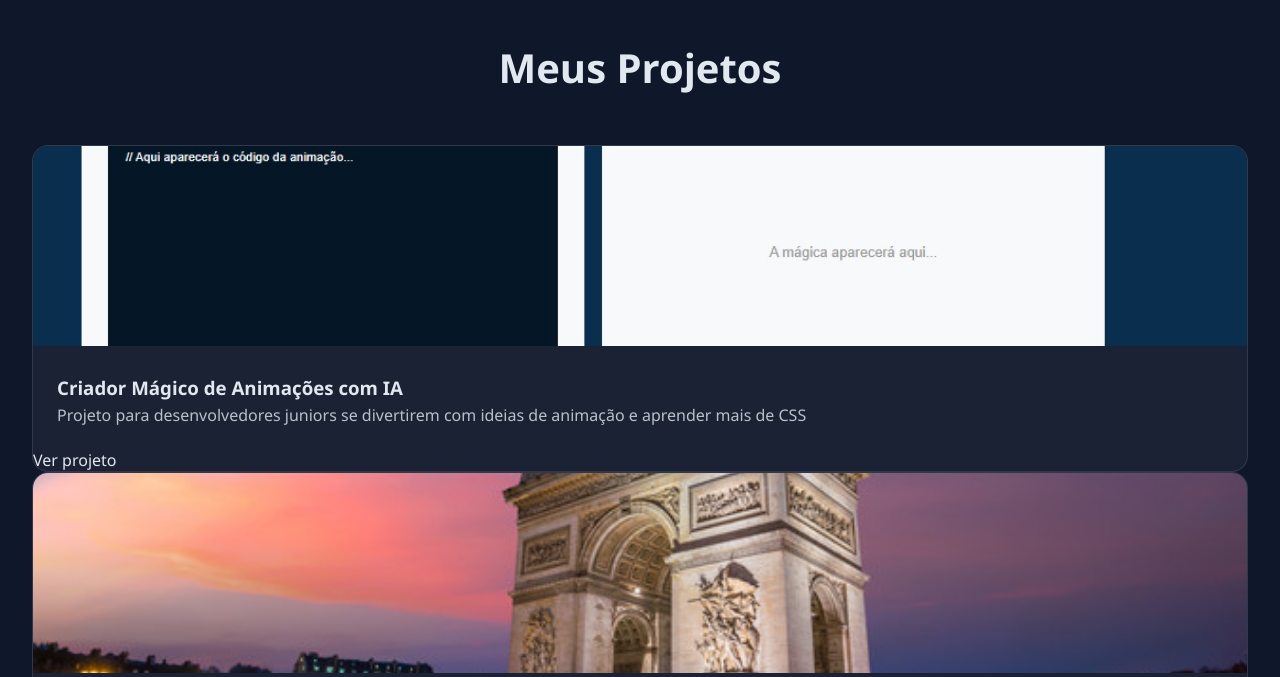
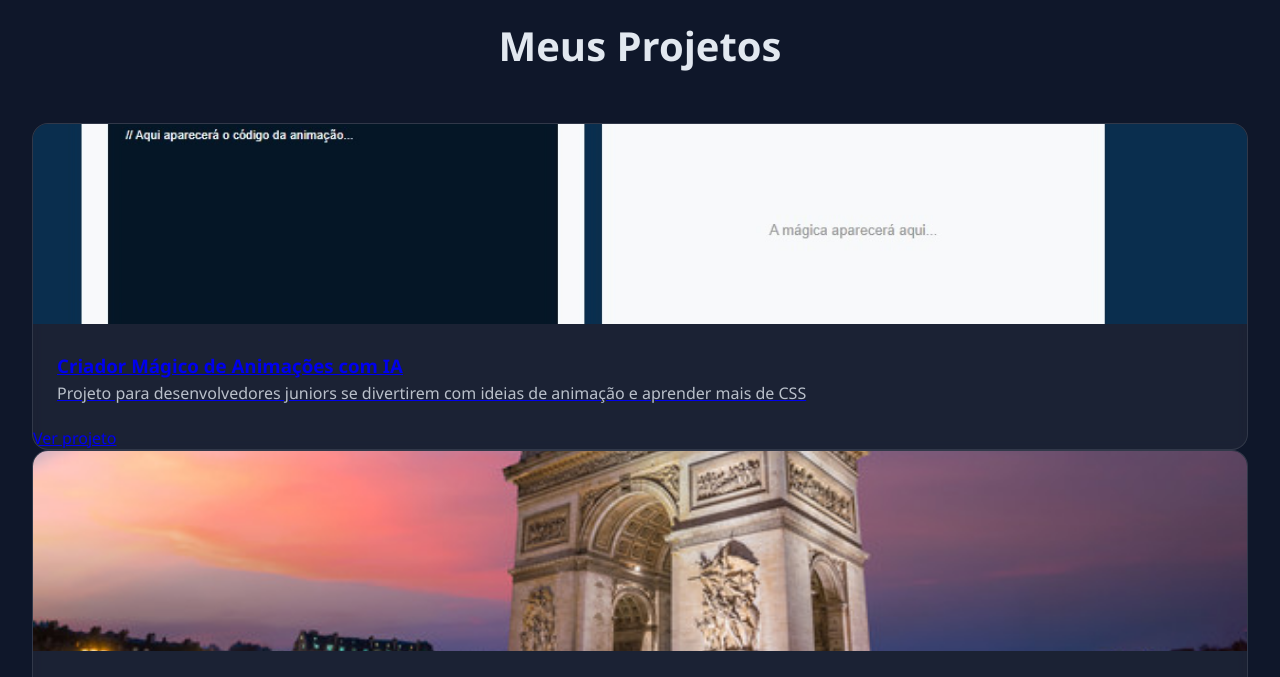
Before and after one commit to gianmarco1506/portfolio-main-main, a plain HTML site: page index.html in a window 1280 px wide. Shown: the part 1820-2497 px from the top of the page. Drawn offline with Linux system fonts and the light colour scheme.

Commit message:
alteração

```diff
--- a/index.html
+++ b/index.html
@@ -11,7 +11,6 @@
 <!--tudo que vai no <body> é o corpo estrutural da página-->
 <body>
   <!--div são elementos de bloco que podem conter outros elementos-->
-  hghghghghghghgh
      <div class="particulas"></div>
 
 
@@ -81,12 +80,10 @@
 <!-- Seção de Projetos -->
        <section id="projetos" class="projetos">
             <h2 class="projetos-titulo">Meus Projetos</h2>
+            <a href="https://gianmarco1506.github.io/iamagica/" class="projetos-link">
+            <div class="projetos-card">
 
-            <div class="projetos-card">
-                <a href="https://gianmarco1506.github.io/iamagica/" class="projetos-link">
                     <img src="img/criador.jpeg" alt="Projeto1" class="projetos-imagem">
-                </a>
-
                     <div class="caixa-textos-projeto">
                         <h3 class="info-projetos">Criador Mágico de Animações com IA</h3>
                         <p class="paragrafo-projetos">Projeto para desenvolvedores juniors se divertirem com ideias de animação e aprender mais de CSS</p>
@@ -95,6 +92,7 @@
 
             </div>
 
+        </a>
 <!-- Projeto 2 -->
                 <div class="projetos-card">
                     <img src= "img/projeto2.png" alt="Projeto2" class="projetos-imagem">
@@ -155,7 +153,5 @@
 
 
          </script>
-
-
 </body>
 </html>
```
